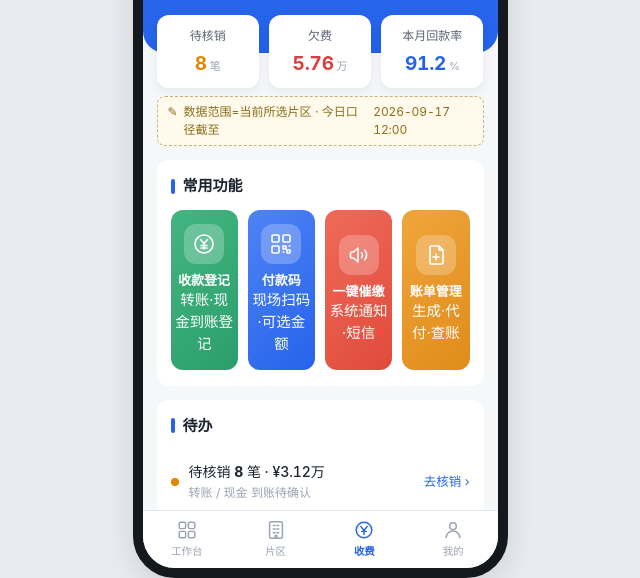
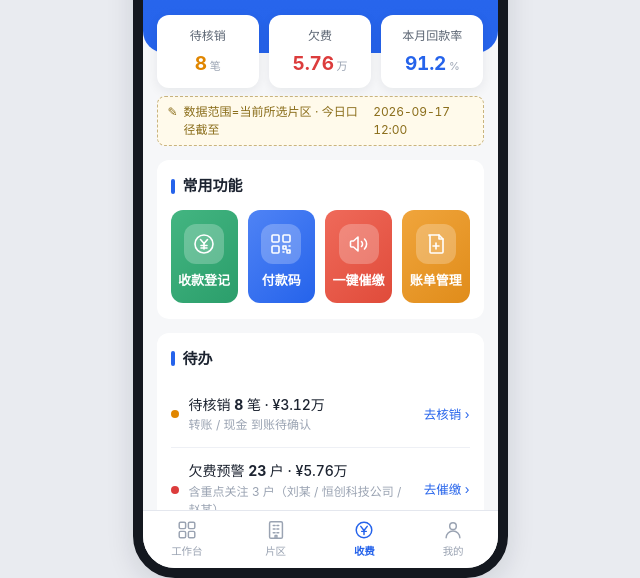
Before and after one commit to mjd13736087265/yinglaida-asset-prototype, a plain HTML site: page 03-收费管理（APP）/管理端/原型/m-admin-charge-home.html in a window 1280 px wide. Shown: the part 284-862 px from the top of the page, without its empty margins (320-960 px from the left). Drawn offline with Linux system fonts and the light colour scheme.

Commit message:
收费管理APP：工作台常用功能大卡适配 1×4 新版式，删 4 个副标题（.ts），与主页大卡结构对齐

```diff
--- a/03-收费管理（APP）/管理端/原型/m-admin-charge-home.html
+++ b/03-收费管理（APP）/管理端/原型/m-admin-charge-home.html
@@ -13,7 +13,6 @@
   .m-stats .c .vl.blue{color:var(--brand)}
   .m-stats .c .vl.orange{color:var(--orange)}
   .m-tiles .tl .ti svg{width:24px;height:24px}
-  .m-tiles .tl .tt{white-space:nowrap}
   /* 待办行 */
   .todo{display:flex;align-items:center;gap:10px;padding:12px 0;border-bottom:1px solid var(--line2);color:inherit;text-decoration:none}
   .todo:last-child{border-bottom:none}
@@ -98,25 +97,25 @@
       </div>
       <p style="margin:8px 14px 0"><span class="note">数据范围=当前所选片区 · 今日口径截至 <span class="num">2026-09-17 12:00</span></span></p>
 
-      <!-- 常用功能 2x2（现场场景优先） -->
+      <!-- 常用功能 一行四列（现场场景优先） -->
       <div class="m-sec">
         <div class="st">常用功能</div>
         <div class="m-tiles">
           <a class="tl c-green" href="m-admin-verify.html" style="text-decoration:none">
             <div class="ti"><svg viewBox="0 0 24 24" fill="none" stroke="currentColor" stroke-width="1.6" stroke-linecap="round" stroke-linejoin="round"><circle cx="12" cy="12" r="9"/><path d="M8.5 7.5L12 11.5l3.5-4"/><path d="M12 11.5V17"/><path d="M9 13.5h6M9 16h6"/></svg></div>
-            <div><div class="tt">收款登记</div><div class="ts">转账·现金到账登记</div></div>
+            <div class="tt">收款登记</div>
           </a>
           <a class="tl c-blue" href="m-admin-verify.html" style="text-decoration:none">
             <div class="ti"><svg viewBox="0 0 24 24" fill="none" stroke="currentColor" stroke-width="1.6" stroke-linecap="round" stroke-linejoin="round"><rect x="3" y="3" width="7" height="7" rx="1"/><rect x="14" y="3" width="7" height="7" rx="1"/><rect x="3" y="14" width="7" height="7" rx="1"/><path d="M14 14h3v3h-3zM20 14h1M14 20h1M18 18h3v3h-3z"/></svg></div>
-            <div><div class="tt">付款码</div><div class="ts">现场扫码·可选金额</div></div>
+            <div class="tt">付款码</div>
           </a>
           <a class="tl c-red" href="m-admin-overdue.html" style="text-decoration:none">
             <div class="ti"><svg viewBox="0 0 24 24" fill="none" stroke="currentColor" stroke-width="1.6" stroke-linecap="round" stroke-linejoin="round"><path d="M3.5 10v4a1 1 0 0 0 1 1h2l4.5 4V5L6.5 9h-2a1 1 0 0 0-1 1z"/><path d="M14.5 9.5a3.5 3.5 0 0 1 0 5"/><path d="M17.5 7a7 7 0 0 1 0 10"/></svg></div>
-            <div><div class="tt">一键催缴</div><div class="ts">系统通知·短信</div></div>
+            <div class="tt">一键催缴</div>
           </a>
           <a class="tl c-orange" href="m-admin-bills.html" style="text-decoration:none">
-            <div class="ti"><svg viewBox="0 0 24 24" fill="none" stroke="currentColor" stroke-width="1.6" stroke-linecap="round" stroke-linejoin="round"><path d="M7 3h8l4 4v13a1 1 0 0 1-1 1H7a1 1 0 0 1-1-1V4a1 1 0 0 1 1-1z"/><path d="M15 3v4h4"/><path d="M12 11v6M9 14h6"/></svg></div>
-            <div><div class="tt">账单管理</div><div class="ts">生成·代付·查账</div></div>
+            <div class="ti"><svg viewBox="0 0 24 24" fill="none" stroke="currentColor" stroke-width="1.6" stroke-linecap="round" stroke-linejoin="round"><path d="M7 3h8l4 4v13a1 1 0 0 1-1 1H7a1 1 0 0 1-1-1V4a1 1 0 0 1-1-1z"/><path d="M15 3v4h4"/><path d="M12 11v6M9 14h6"/></svg></div>
+            <div class="tt">账单管理</div>
           </a>
         </div>
       </div>
```
